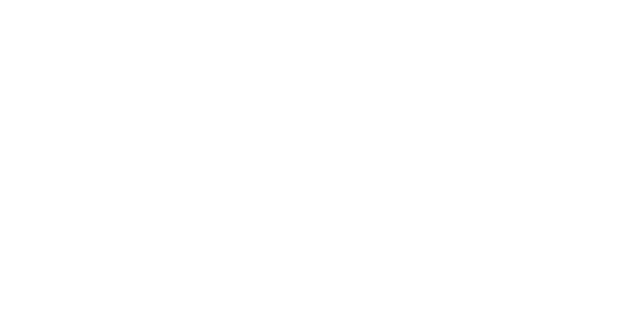
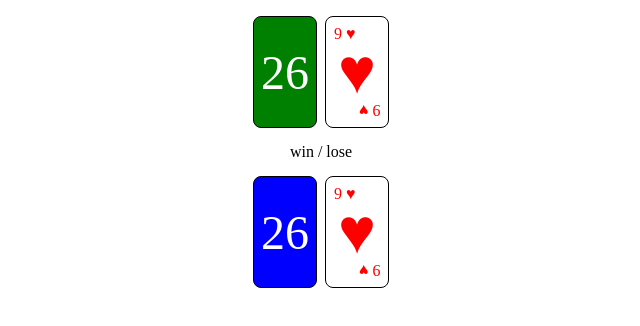
Before and after one commit to zachPorras/basic-cards, a plain HTML site: page index.html in a window 1280 px wide. Shown: the whole page, without its empty margins (319-959 px from the left). Drawn offline with Linux system fonts and the light colour scheme.

Commit message:
basic styling done

```diff
--- a/index.html
+++ b/index.html
@@ -6,8 +6,25 @@
     <meta name="viewport" content="width=device-width, initial-scale=1.0">
     <title>Basic Cards</title>
     <script src="script.js" type="module"></script>
+    <link rel="stylesheet" href="styles.css">
 </head>
 <body>
 
+    <div class="computer-deck deck">26</div>
+    <div class="computer-card-slot card-slot">
+        <div class="card red" data-value="9 ♥">
+            ♥
+        </div>
+    </div>
+
+    <div class="text">win / lose</div>
+
+    <div class="player-deck deck">26</div>
+    <div class="player-card-slot card-slot">
+        <div class="card red" data-value="9 ♥">
+            ♥
+        </div>
+    </div>
+
 </body>
 </html>
--- /dev/null
+++ b/styles.css
@@ -0,0 +1,81 @@
+*, *::after, *::before {
+    box-sizing: border-box;
+}
+
+body {
+    margin: 0;
+    display: grid;
+    grid-template-columns: repeat(2, 4rem);
+    grid-template-rows: 7rem 2rem 7rem;
+    gap: .5rem;
+    cursor: pointer;
+    justify-content: center;
+    padding-top: 1rem;
+}
+
+.deck {
+    height: 100%;
+    width: 100%;
+    border: 1px solid black;
+    display: flex;
+    justify-content: center;
+    align-items: center;
+    font-size: 3rem;
+    border-radius: .5rem;
+    color: white;
+    user-select: none;
+}
+
+.computer-deck {
+    background-color: green;
+}
+
+.player-deck {
+    background-color: blue;
+}
+
+.text {
+    grid-column: span 2;
+    display: flex;
+    justify-content: center;
+    align-items: center;
+}
+
+.card {
+    position: relative;
+    height: 100%;
+    width: 100%;
+    border: 1px solid black;
+    border-radius: .5rem;
+    display: flex;
+    justify-content: center;
+    align-items: center;
+    font-size: 4rem;
+}
+
+.card.red {
+    color: red;
+}
+
+.card.black {
+    color: black;
+}
+
+.card::before,
+.card::after {
+    position: absolute;
+    color: red;
+    content: attr(data-value);
+    font-size: 1rem;
+}
+
+.card::before {
+    top: .5rem;
+    left: .5rem;
+}
+
+.card::after {
+    bottom: .5rem;
+    right: .5rem;
+    transform: rotate(180deg);
+}
```
